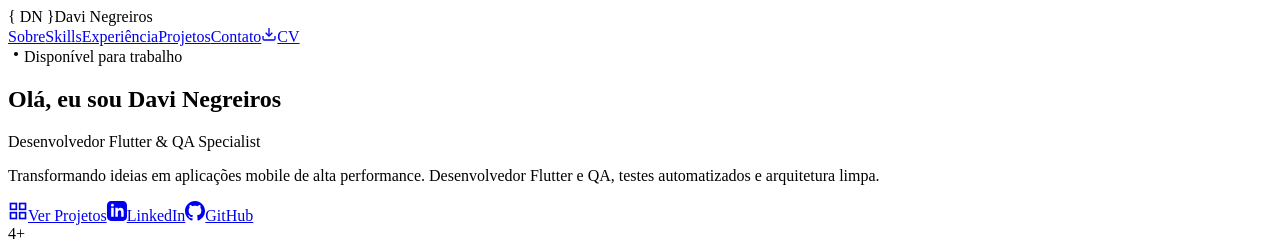
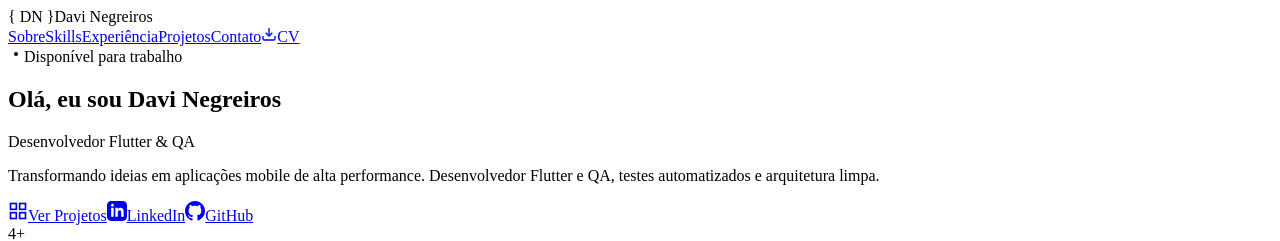
Before and after one commit to davinegreiiros/portifolio-web, a React (Vite) app: page / in a window 1280 px wide. Shown: the top 241 px of the page. Built offline with nearby package versions, Linux system fonts and the light colour scheme; the HTML template or start-up script is replaced by a standard one.

Commit message:
fix: ajuste no sub-titulo

```diff
--- a/src/components/Hero.jsx
+++ b/src/components/Hero.jsx
@@ -22,7 +22,7 @@
         </h1>
 
         <p className="hero-subtitle">
-          Desenvolvedor Flutter & QA Specialist
+          Desenvolvedor Flutter & QA
         </p>
 
         <p className="hero-description">
```
